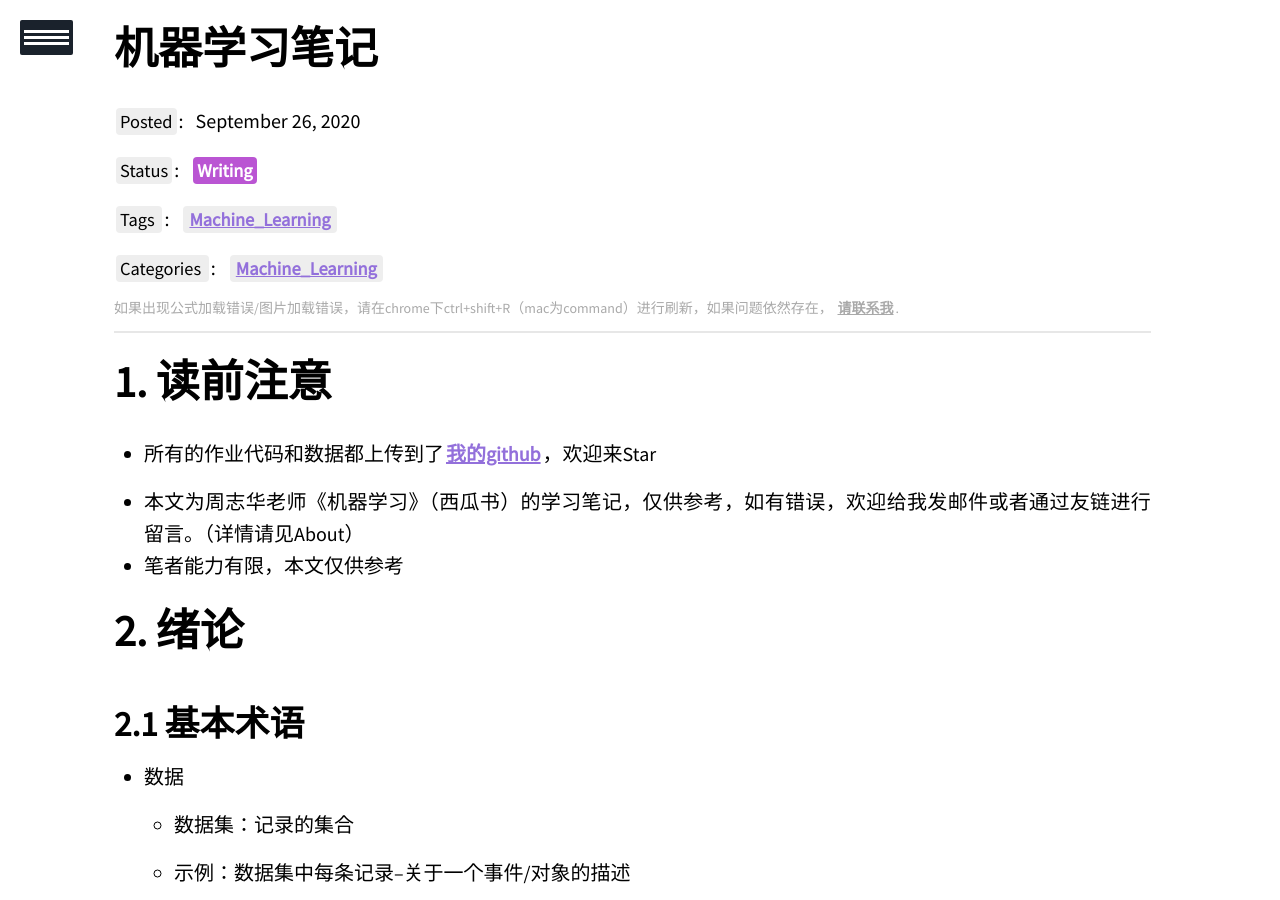
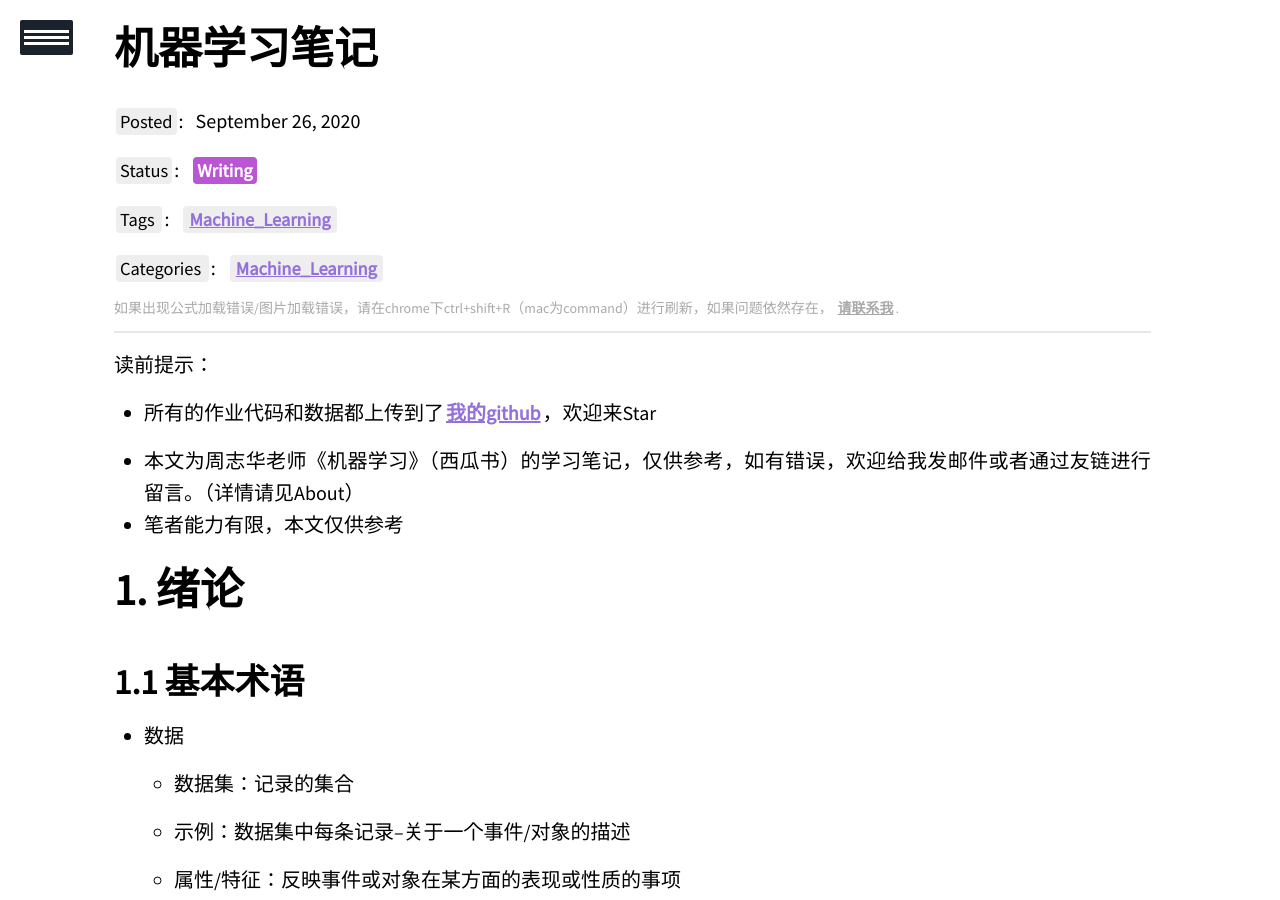
Before and after one commit to WangXiCindy/wangxicindy.github.io, a Jekyll site: the page built from _posts/2020-9-26-机器学习笔记.md, in a window 1280 px wide and 900 px high. Built offline with Jekyll 4.4.1, drawn with Linux system fonts in a browser that asks for light colours; our own code applies the rules of GitHub Pages for plain Markdown files; formulas are drawn with MathJax 3; a script that is not in the unit is left out.

Commit message:
Update 2020-9-26-机器学习笔记.md

```diff
--- a/_posts/2020-9-26-机器学习笔记.md
+++ b/_posts/2020-9-26-机器学习笔记.md
@@ -11,7 +11,7 @@ Typora-root-url: ..
 description: 本文为周志华老师《机器学习》（西瓜书）的学习笔记，仅供参考，如有错误，欢迎给我发邮件或者通过友链进行留言。（详情请见About）
 ---
 
-# 读前注意
+读前提示：
 
 - 所有的作业代码和数据都上传到了[我的github](https://github.com/WangXiCindy/Machine_Learning_Codes)，欢迎来Star
 
```
